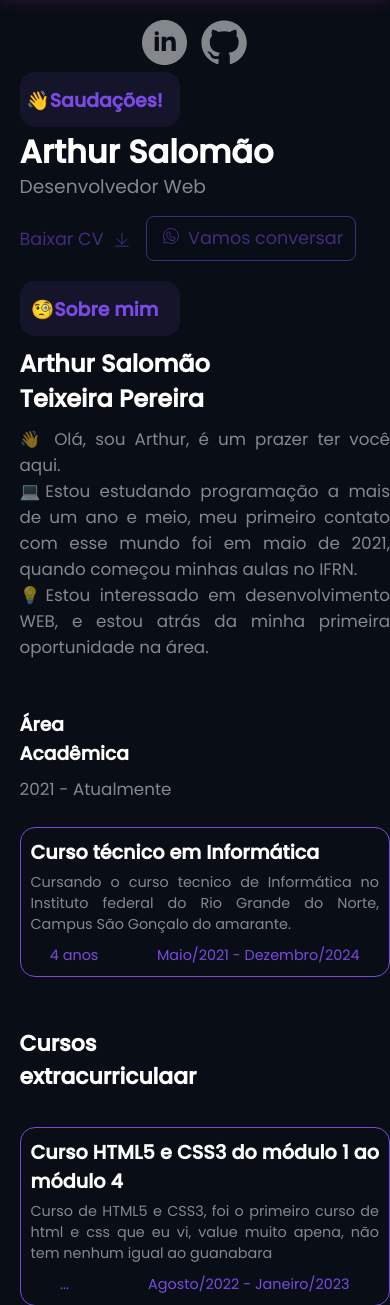
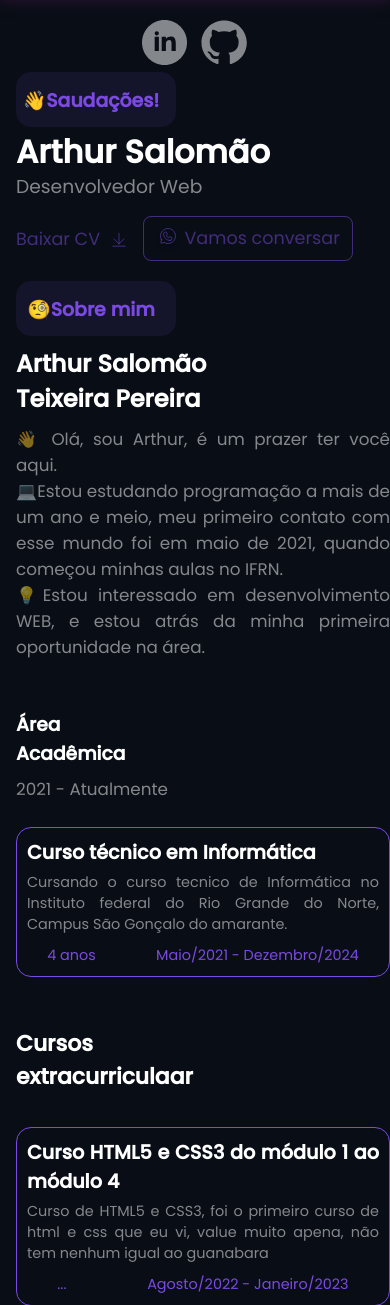
Before and after one commit to ArthurSalomaoo/Portif-lio-, a PHP site: page / in a window 390 px wide. Shown: the part 91-1396 px from the top of the page. Run offline with PHP 8.4, Linux system fonts and the light colour scheme.

Commit message:
mudando o margin-left da div, estou tentando resolver o problema da responsividade

```diff
--- a/PaginaPrincipal/estilos/style.css
+++ b/PaginaPrincipal/estilos/style.css
@@ -18,7 +18,7 @@ body {
 }
 
 main {
-    margin-left: 5vw;
+    margin-left: 4.1vw;
 }
 
 .gitLinkedin {
```
